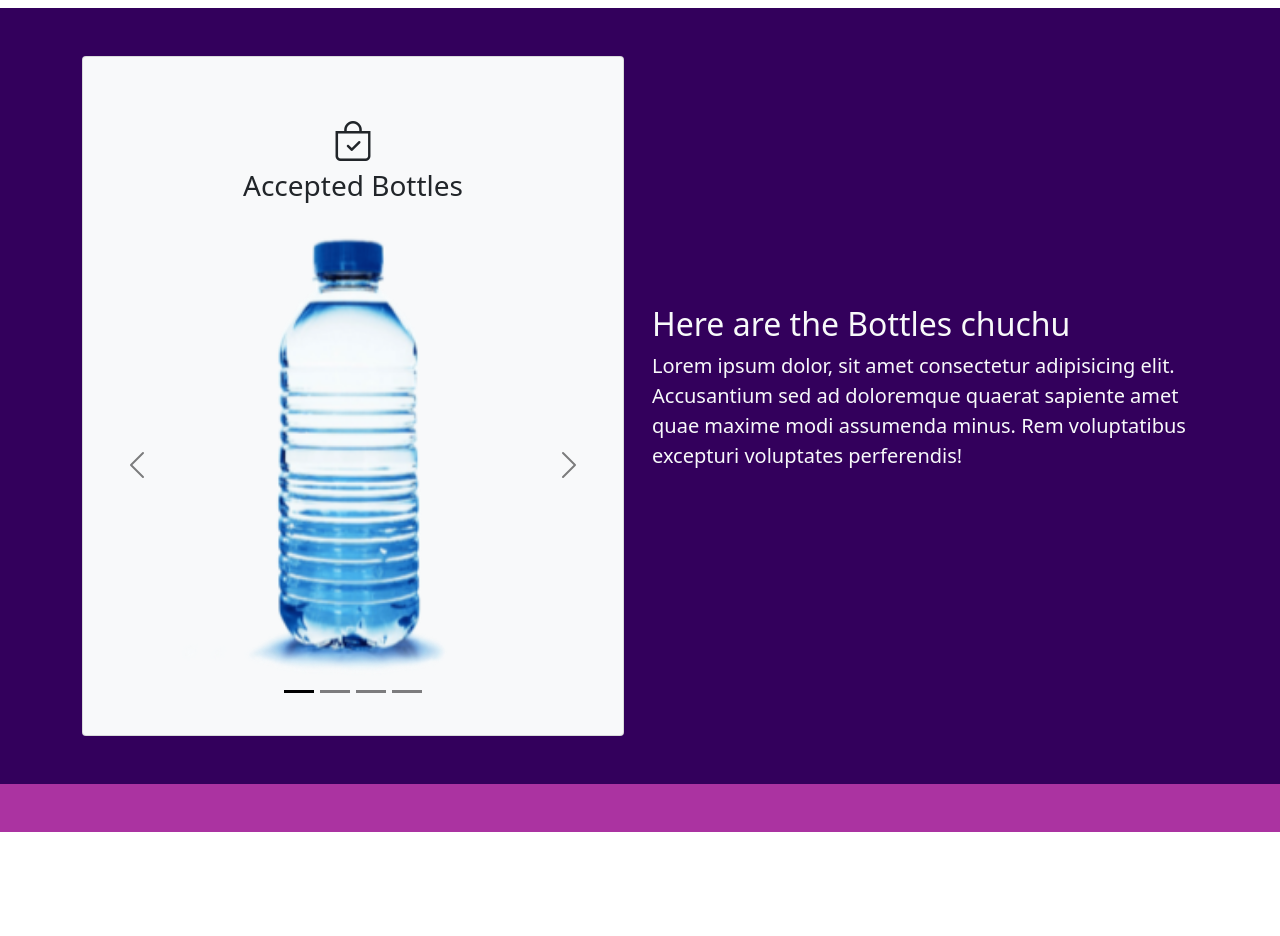
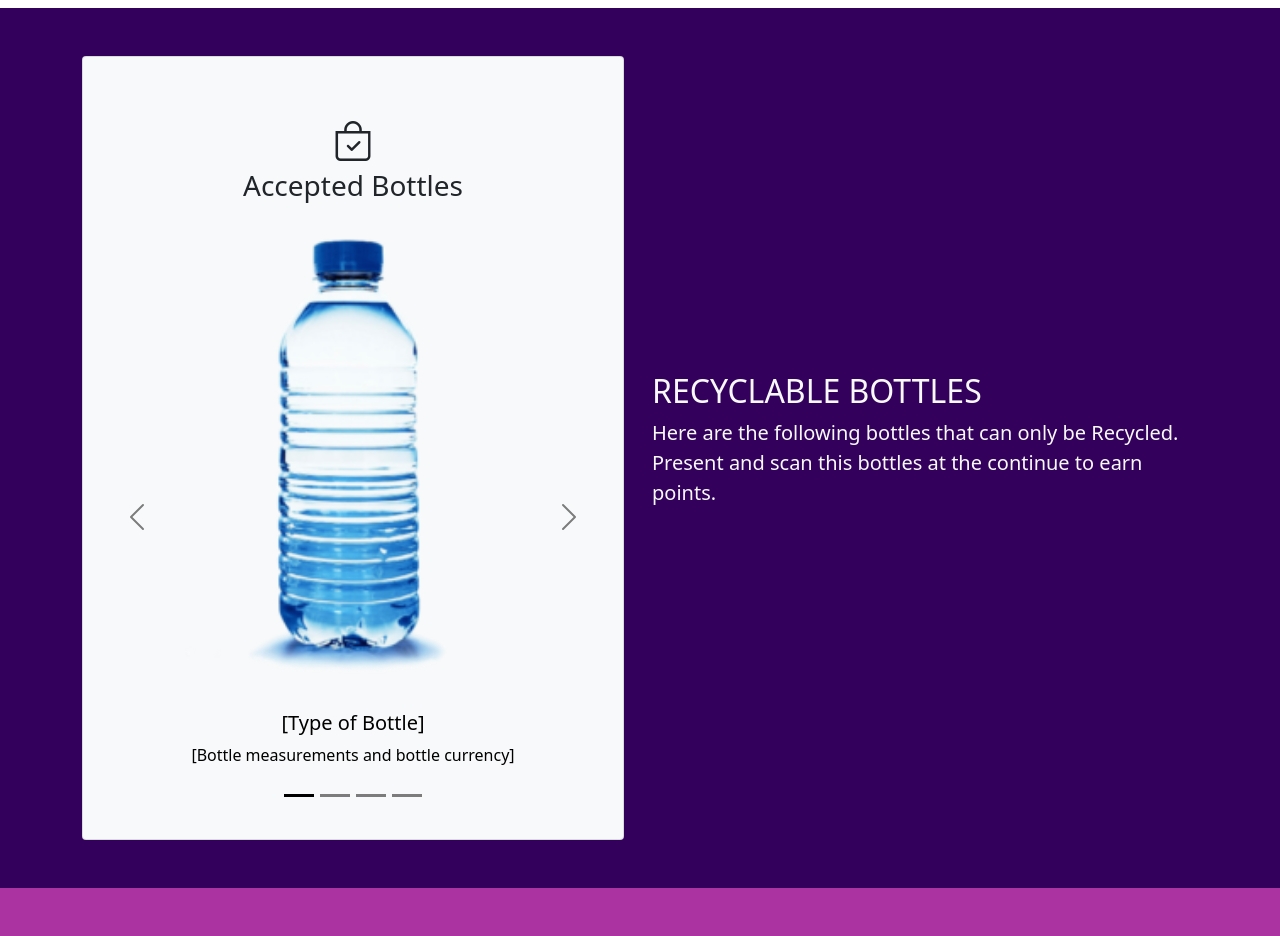
Before and after one commit to LouielAngeloQuisim/THESIS-BCASH, a PHP site: page /dashboard.php in a window 1280 px wide. Shown: the part 1899-2835 px from the top of the page. Before the commit the page ends 2731 px from the top, so only its background shows below. Run offline with PHP 8.4, Linux system fonts and the light colour scheme; data comes from the database, SQL or seed files in the repository; data that the repository does not hold is empty; some libraries are stand-ins or nearby versions; some web fonts are replaced.

Commit message:
user side

```diff
--- a/dashboard.php
+++ b/dashboard.php
@@ -219,7 +219,6 @@ else{
         </div>
     </section>
 
-
     <!-- acceptable bottles area -->
     <section class="bg-dark p-5">
         <div class="container">
@@ -242,16 +241,40 @@ else{
                                 </div>
                                 <div class="carousel-inner">
                                     <div class="carousel-item active">
-                                        <img src="img/slide-0.PNG" class="d-block w-100">
+                                        <img src="img/slide-0.PNG" class="d-block pb-2 w-100">
+                                        <div class="bg-light p-5">
+                                            <div class="carousel-caption">
+                                                <h5>[Type of Bottle]</h5>
+                                                <p>[Bottle measurements and bottle currency]</p>
+                                            </div>
+                                        </div>
                                     </div>
                                     <div class="carousel-item">
-                                        <img src="img/slide-1.PNG" class="d-block w-100">
+                                        <img src="img/slide-1.PNG" class="d-block pb-2 w-100">
+                                        <div class="bg-light p-5">
+                                            <div class="carousel-caption">
+                                                <h5>[Type of Bottle]</h5>
+                                                <p>[Bottle measurements and bottle currency]</p>
+                                            </div>
+                                        </div>
                                     </div>
                                     <div class="carousel-item">
-                                        <img src="img/slide-2.PNG" class="d-block w-100">
+                                        <img src="img/slide-2.PNG" class="d-block pb-2 w-100">
+                                        <div class="bg-light p-5">
+                                            <div class="carousel-caption">
+                                                <h5>[Type of Bottle]</h5>
+                                                <p>[Bottle measurements and bottle currency]</p>
+                                            </div>
+                                        </div>
                                     </div>
                                     <div class="carousel-item">
-                                        <img src="img/slide-3.PNG" class="d-block w-100">
+                                        <img src="img/slide-3.PNG" class="d-block pb-2 w-100">
+                                        <div class="bg-light p-5">
+                                            <div class="carousel-caption">
+                                                <h5>[Type of Bottle]</h5>
+                                                <p>[Bottle measurements and bottle currency]</p>
+                                            </div>
+                                        </div>
                                     </div>
                                 </div>
                                 <button class="carousel-control-prev" type="button" data-bs-target="#carouselbottle" data-bs-slide="prev">
@@ -267,10 +290,9 @@ else{
                     </div>
                 </div>
                 <div class="col-md text-light text-center text-sm-start p-3">
-                    <h2>Here are the Bottles chuchu</h2>
+                    <h2>RECYCLABLE BOTTLES</h2>
                     <p class="lead">
-                        Lorem ipsum dolor, sit amet consectetur adipisicing elit. Accusantium sed ad doloremque quaerat
-                        sapiente amet quae maxime modi assumenda minus. Rem voluptatibus excepturi voluptates perferendis!
+                        Here are the following bottles that can only be Recycled. Present and scan this bottles at the continue to earn points.
                     </p>
                 </div>
             </div>
--- a/login.php
+++ b/login.php
@@ -8,7 +8,7 @@
 
     <link rel="stylesheet" type="text/css" href="css/style.css">
 
-    <title>Login Form</title>
+    <title>Login</title>
   </head>
   <body>
       <section class="bg-primary">
--- a/regis.php
+++ b/regis.php
@@ -81,11 +81,11 @@
                                 if (document.getElementById('password').value ==
                                     document.getElementById('confirmpassword').value) {
                                     document.getElementById('message').style.color = 'green';
-                                    document.getElementById('message').innerHTML = 'matching';
+                                    document.getElementById('message').innerHTML = 'Password match';
                                     document.getElementById('submit').disabled = false;
                                 } else {
                                     document.getElementById('message').style.color = 'red';
-                                    document.getElementById('message').innerHTML = 'not matching';
+                                    document.getElementById('message').innerHTML = 'Password do not match';
                                     document.getElementById('submit').disabled = true;
                                 }
                             }
```
Also changed, not shown: catalouge.php (+4 -4 lines), transac.php (+6 -6 lines), transac1.php (+6 -6 lines).
